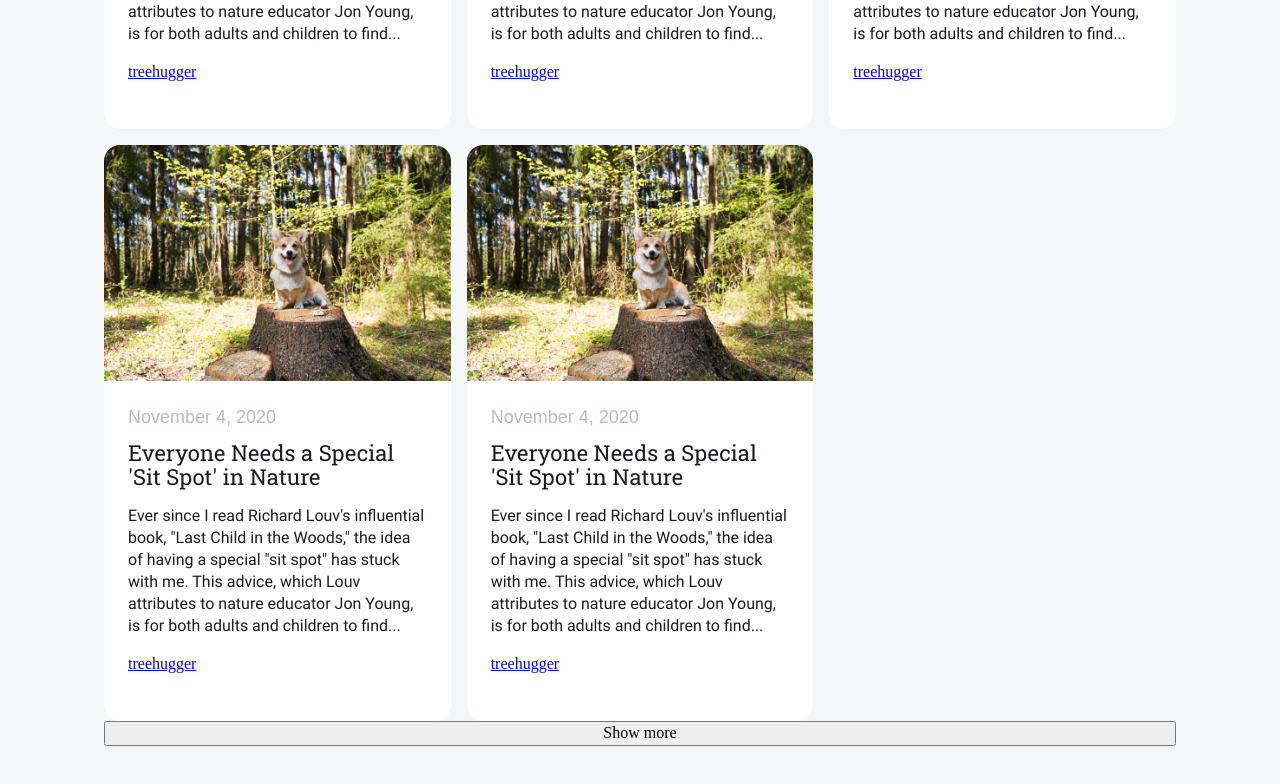
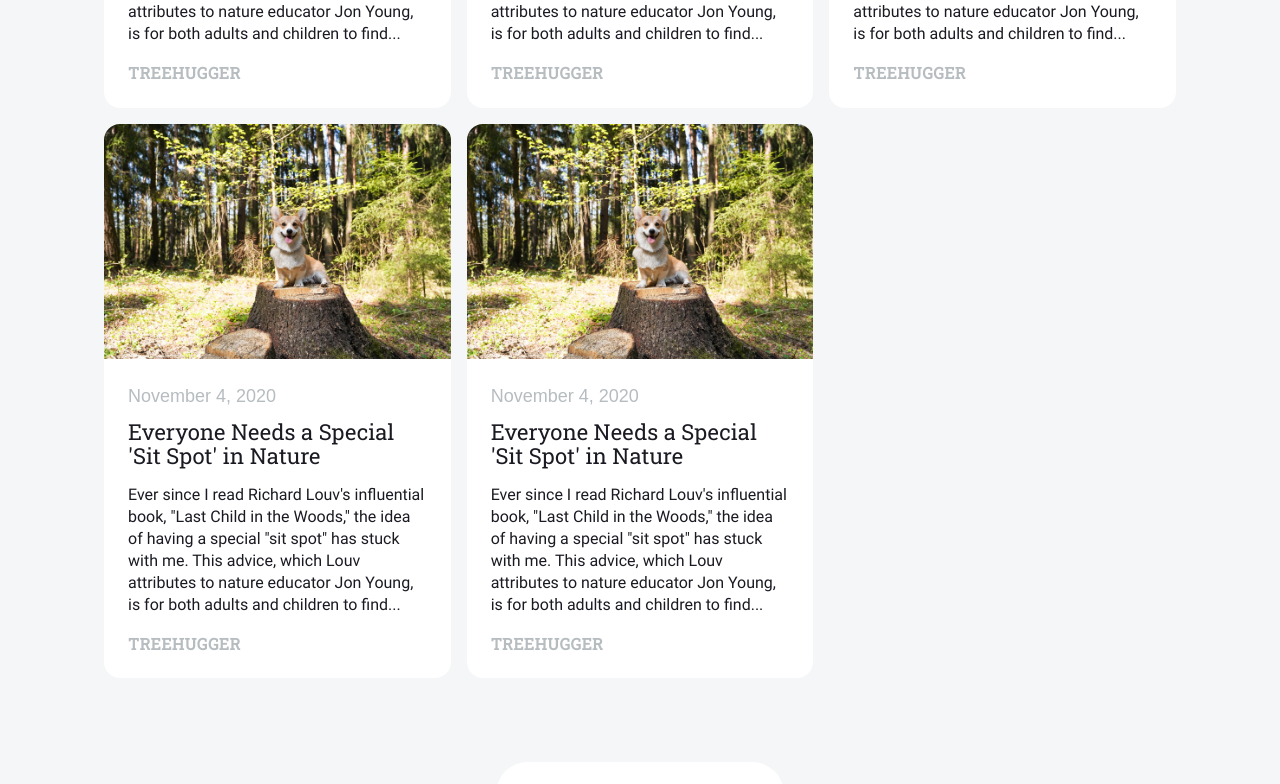
Before and after one commit to meidankaye/news-explorer-frontend, a React (Create React App) app: page / in a window 1280 px wide. Shown: the part 1189-1973 px from the top of the page. Built offline with nearby package versions, Linux system fonts and the light colour scheme.

Commit message:
feat: savednews header init

```diff
--- a/src/components/App/App.js
+++ b/src/components/App/App.js
@@ -1,9 +1,11 @@
+import { Routes, Route } from "react-router-dom";
 import "./App.css";
 import Header from "../Header/Header";
 import HeaderButton from "../HeaderButton/HeaderButton";
 import Navigation from "../Navigation/Navigation";
 import Main from "../Main/Main";
 import Footer from "../Footer/Footer";
+import SavedNewsHeader from "../SavedNewsHeader/SavedNewsHeader";
 
 function App() {
   return (
@@ -13,7 +15,10 @@ function App() {
           <HeaderButton />
         </Navigation>
       </Header>
-      <Main></Main>
+      <Routes>
+        <Route index path="/" element={<Main />} />
+        <Route path="/saved-news" element={<SavedNewsHeader />} />
+      </Routes>
       <Footer />
     </div>
   );
--- a/src/components/NewsCard/NewsCard.css
+++ b/src/components/NewsCard/NewsCard.css
@@ -2,7 +2,6 @@
   width: 100%;
   max-width: 400px;
   height: 100%;
-  min-height: 576px;
   display: flex;
   flex-direction: column;
   border-radius: 16px;
@@ -48,4 +47,17 @@
   line-height: 22px;
   min-height: 110px;
   margin: 0 0 18px;
+  overflow: hidden;
+  text-overflow: ellipsis;
 }
+
+.news-card__source {
+  font-family: "Roboto-slab", sans-serif;
+  font-weight: 700;
+  font-size: 16px;
+  line-height: 20px;
+  letter-spacing: 0.4px;
+  text-transform: uppercase;
+  color: #b6bcbf;
+  text-decoration: none;
+}
--- a/src/components/NewsCardList/NewsCardList.css
+++ b/src/components/NewsCardList/NewsCardList.css
@@ -24,3 +24,24 @@
   margin: 0;
   padding: 0;
 }
+
+.news-card-list__button {
+  border-radius: 80px;
+  max-width: 288px;
+  width: 100%;
+  height: 64px;
+  background-color: #fff;
+  font-family: "Roboto", sans-serif;
+  font-weight: 500;
+  font-size: 18px;
+  line-height: 24px;
+  align-self: center;
+  border: none;
+  cursor: pointer;
+  padding: 0;
+  margin: 84px 0 0;
+}
+
+.news-card-list__button:hover {
+  background-color: #e8e8e8;
+}
--- a/src/components/SavedNewsHeader/SavedNewsHeader.js
+++ b/src/components/SavedNewsHeader/SavedNewsHeader.js
@@ -0,0 +1,20 @@
+import "./SavedNewsHeader.css";
+
+function SavedNewsHeader() {
+  return (
+    <section className="saved-news-header">
+      <span className="saved-news-header__subtitle">Saved articles</span>
+      <h2 className="saved-news-header__title">
+        Elise, you have 5 saved articles
+      </h2>
+      <p className="saved-news-header__text">
+        By keywords:{" "}
+        <span className="saved-news-header__text_bold">
+          Nature, Yellowstone and 2 other
+        </span>
+      </p>
+    </section>
+  );
+}
+
+export default SavedNewsHeader;
--- a/src/components/SearchForm/SearchForm.css
+++ b/src/components/SearchForm/SearchForm.css
@@ -38,3 +38,11 @@
   right: 0;
   cursor: pointer;
 }
+
+.search-form__button:hover {
+  background-color: #347eff;
+}
+
+.search-form__button:active {
+  background-color: #2a65cc;
+}
```
Also changed, not shown: src/components/SavedNews/SavedNews.css (deleted), src/components/SavedNews/SavedNews.js (deleted).
